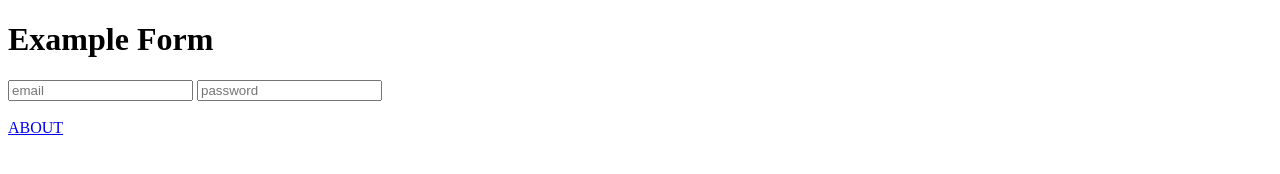
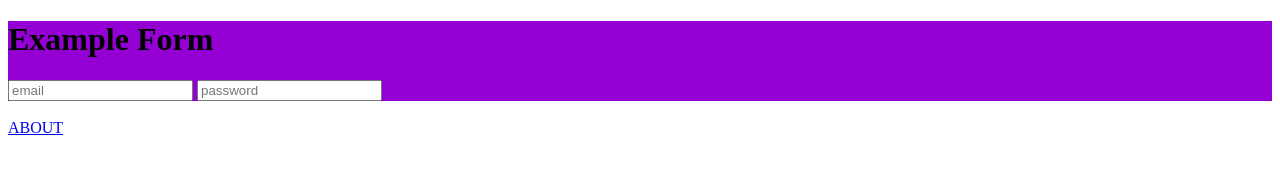
Before and after one commit to thisjoe/formExample, a plain HTML site: page index.html in a window 1280 px wide. Drawn offline with Linux system fonts and the light colour scheme.

Commit message:
added styles.css

```diff
--- a/index.html
+++ b/index.html
@@ -5,6 +5,8 @@
     <meta http-equiv="X-UA-Compatible" content="IE=edge">
     <meta name="viewport" content="width=device-width, initial-scale=1.0">
     <title>Document</title>
+    <link rel="stylesheet" href="styles.css">
+    <form class="formStyle">
 </head>
     <body>
         <h1>Example Form</h1>
--- /dev/null
+++ b/styles.css
@@ -0,0 +1,3 @@
+.formStyle {
+    background-color: darkviolet;
+}
```
